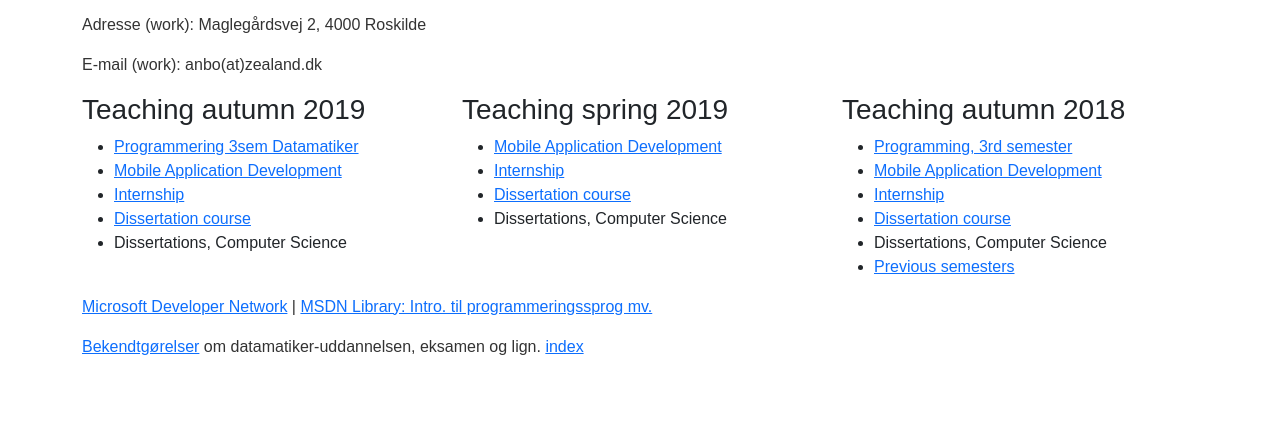
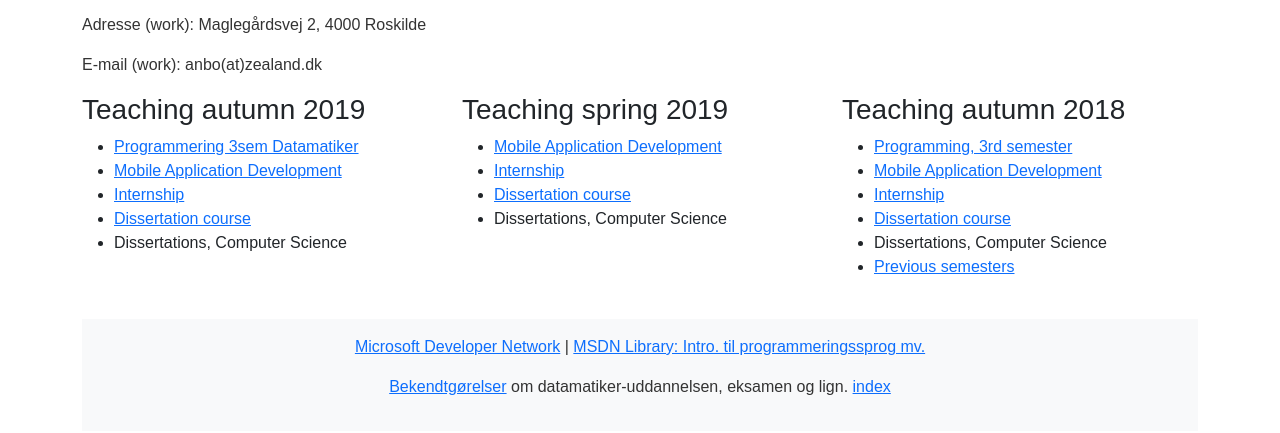
Before and after one commit to awessel-git/anbo-modern, a plain HTML site: page index.html in a window 1280 px wide. Shown: the part 269-702 px from the top of the page. Drawn offline with nearby package versions, Linux system fonts and the light colour scheme.

Commit message:
Style footer with bootstrap classes

```diff
--- a/index.html
+++ b/index.html
@@ -80,7 +80,7 @@
             </section>
         </main>
 
-        <footer>
+        <footer class="bg-light py-3 mt-4 text-center">
             <p>
                 <a href="https://msdn.microsoft.com/en-us/default.aspx">Microsoft Developer Network</a> |
                 <a href="https://learn.microsoft.com/en-gb/docs/">MSDN Library: Intro. til programmeringssprog mv.</a>
```
